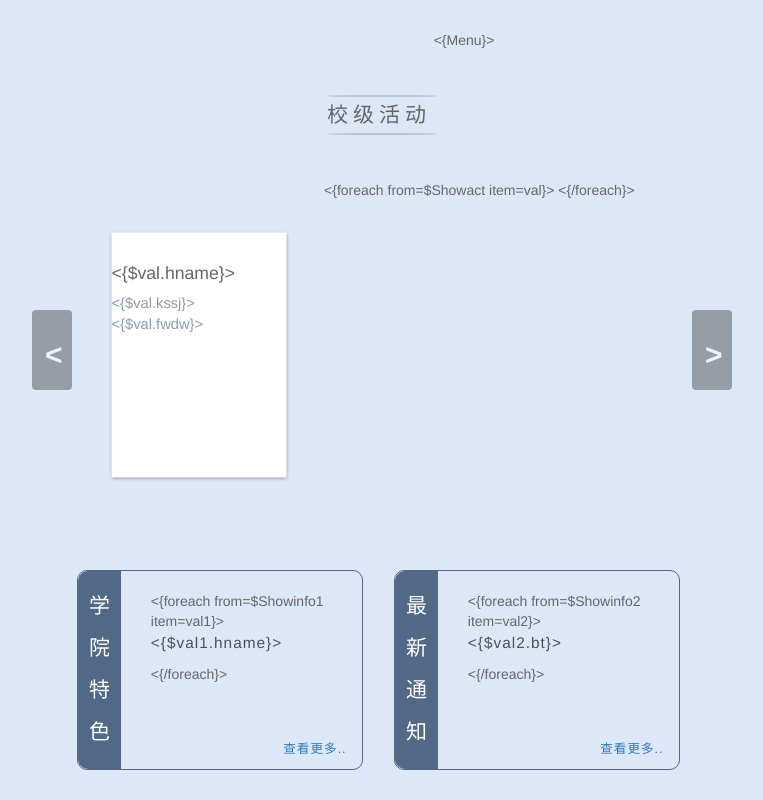
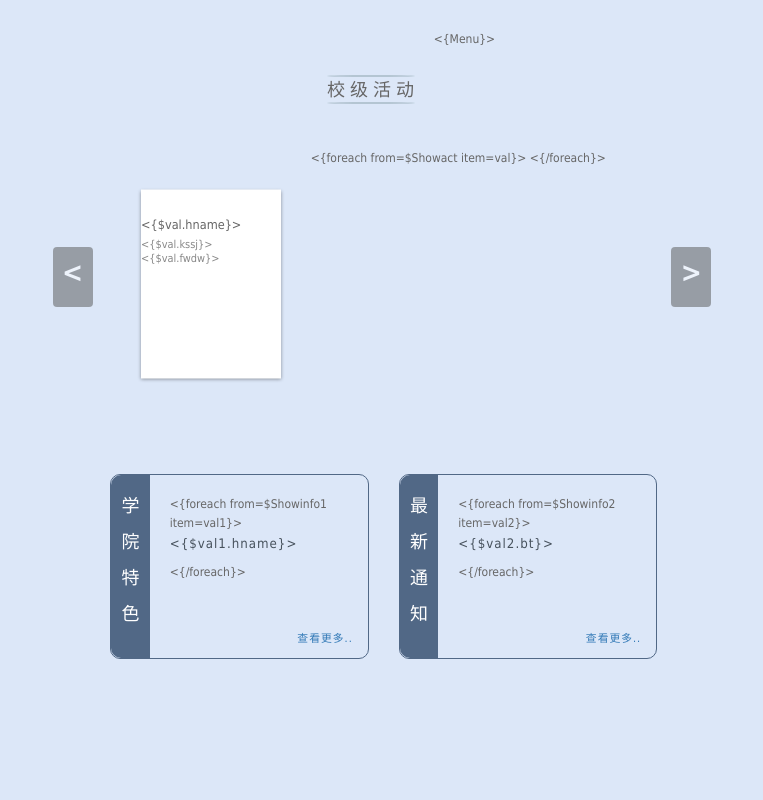
Before and after one commit to ChockCong/ActSystem, a PHP site: page /templates/acnote.html in a window 1280 px wide. Shown: the whole page, without its empty margins (258-1021 px from the left). Run offline with PHP 8.4, Linux system fonts and the light colour scheme.

Commit message:
改了活动通知页样式，应该兼容了

```diff
--- a/css/notice.css
+++ b/css/notice.css
@@ -1,6 +1,8 @@
 body{
 	color: #666666;
 	background: #dce7f8;
+	font: normal 12px/1.6em Microsoft YaHei,Tahoma,simsun;
+	color: #666666;
 }
 @font-face {
 	font-family:"rui";
@@ -89,11 +92,10 @@ body,html{
     letter-spacing: 5px;
     clear: both;
     position: relative;
-    padding-top: 20px;
 }
 #univers:before{
 	content: "";
-	width: 110px;
+	width: 80%;
 	height: 1px;
 	border: 1px solid #b4c5d2;
 	border-radius: 100%;
@@ -103,19 +105,19 @@ body,html{
 	left: 0;
 }#univers:after{
 	content: "";
-	width: 110px;
+	width: 80%;
 	height: 1px;
 	border: 1px solid #b4c5d2;
 	border-radius: 100%;
 	display: inline-block;
 	position: absolute;
-	top: 15px;
+	top: -5px;
 	left: 0;
 }
 /*轮播*/
 #banner {
-    width: 85%;
-    height: 400px;
+    width: 80%;
+    height: 335px;
     position: relative;
     margin: 20px auto;
     overflow: hidden;
@@ -123,12 +125,12 @@ body,html{
 
   .btn {
 	display: block;
-  	font-size: 30px;
+	font-size: 28px;
 	font-weight: 600;
 	text-decoration: none;
 	width: 40px;
-  	height: 80px;
-  	line-height: 75px;
+	height: 60px;
+	line-height: 50px;
 	text-align: center;
 	background: #555;
 	color: #fff;
@@ -141,6 +143,7 @@ body,html{
 	-o-transition: opacity 200ms;
 	transition: opacity 200ms;
 	margin-top: -40px;
+	padding: 0;
   }
   .btn:hover {
     opacity: 1;
@@ -155,18 +158,16 @@ body,html{
   }
 
   .pic {
-    height: 400px;
-    margin: 0 6%;
+	height: 335px;
     list-style: none;
     position: absolute;
     top: 30px;
-    left: 0;
-    width: 94%;
+    padding-left: 58px;
   }
 
   .pic li {
-    width: 250px;
-    height: 350px;
+	width: 200px;
+	height: 270px;
     background: #fff;
     box-shadow: 0 2px 5px rgba(0, 0, 0, 0.4);
     /*border-top: 2px solid orange;
@@ -228,22 +229,22 @@ body,html{
   }
 .pic>.survey:before {
 	content: "校外调研";
-	width: 250px;
-	height: 150px;
+	width: 200px;
+	height: 120px;
 	background: url(../img/type3.png) 0px no-repeat;
 	background-size: contain;
 	z-index: 1;
 	position: absolute;
 	bottom: 0;
 	left: 0;
-	line-height: 150px;
+	line-height: 120px;
   	color: #ffffff;
   	font-size: 2em;
   	letter-spacing: 5px;
   	text-align: center;
 }
 .pic p {
-	font-size: 1.8em;
+	font-size: 1.5em;
 	margin-top: 40px;
 	/*letter-spacing: 5px;
 	display: inline-block;
@@ -251,19 +252,19 @@ body,html{
 	line-height: 1.8em;*/
 }
 .pic span {
-	font-size: 1.5em;
-	color: #8a9db0;
+	font-size: 1.3em;
+	color: #888;
 }
   /*下部活动+通知*/
 #beside {
  	width: 80%;
- 	height: 200px;
+ 	height: 185px;
  	margin: 0 auto;
- 	padding-left: 3%;
+ 	padding-left: 7%;
  }
 #beside>div {
  	height: 100%;
- 	width: 45%;
+ 	width: 43%;
  	box-sizing: border-box;
  	border: 1px solid #516886;
  	border-radius: 10px;
@@ -287,7 +288,7 @@ body,html{
 }
 .con{
 	width: 70%;
-	margin-left: 30px;
+	margin-left: 20px;
 	float: left;
 	margin-top: 20px;
 }
--- a/templates/acnote.html
+++ b/templates/acnote.html
@@ -88,7 +88,7 @@
 				at_i = i + 1;
 				$list.eq(i).removeClass("active");
 				$pic.animate({
-					left: -i * 280 + "px"
+					left: -i * 230 + "px"
 				}, 500);
 				$list.eq(at_i).addClass("active");
 			})
@@ -102,7 +102,7 @@
 				};
 				at_i = i + 1;
 				$pic.animate({
-					left: -i * 280 + "px"
+					left: -i * 230 + "px"
 				}, 500)
 				$list.eq(at_i).addClass("active");
 			})
```
Also changed, not shown: other parts of css/notice.css (+13 -10 lines). Lines whose indentation alone changed are shown as unchanged.
